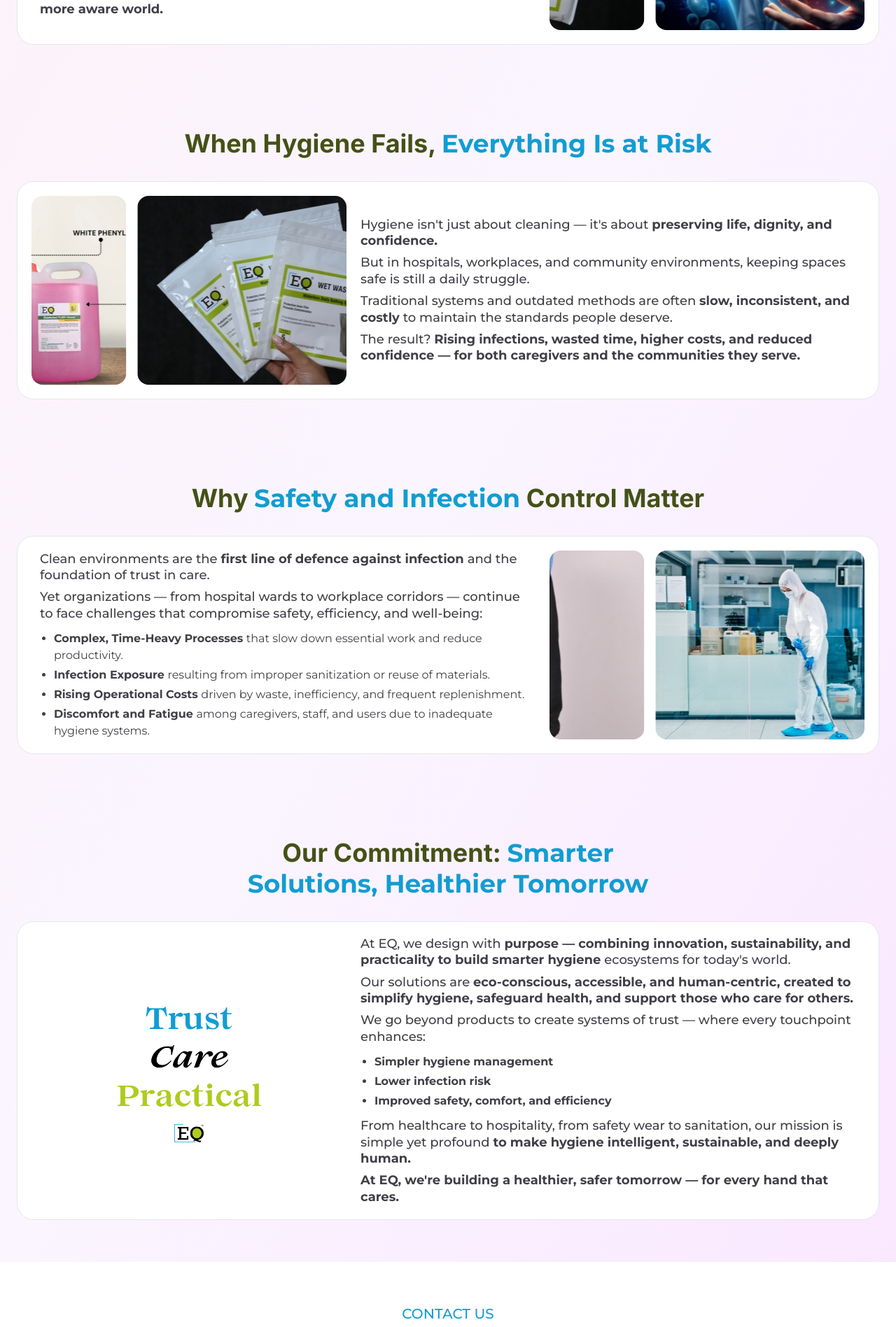
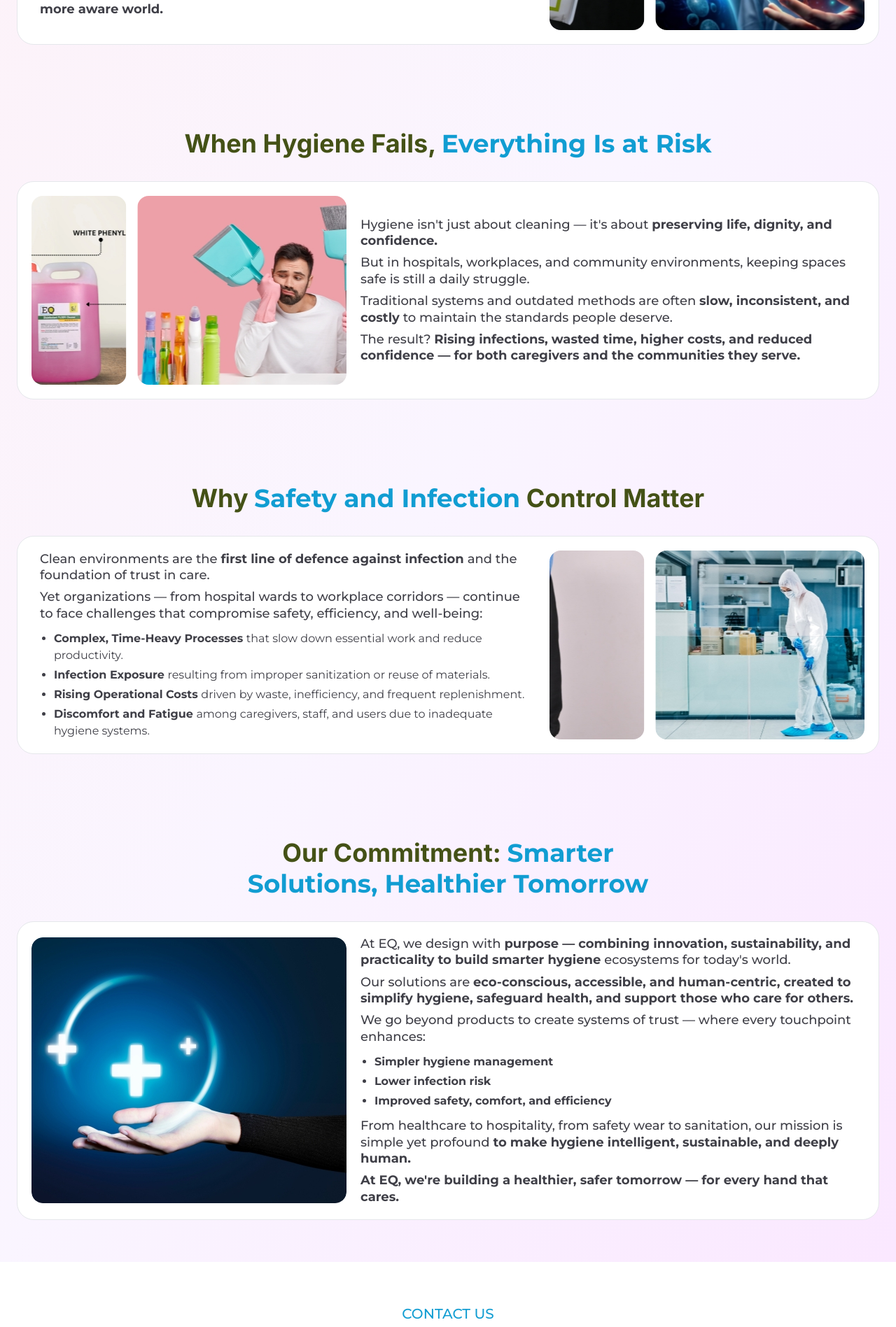
Before and after one commit to Semicolon-Wiz/ecoqual, a Next.js app: page /about in a window 1280 px wide. Shown: the part 532-2429 px from the top of the page at 70% size. Built offline with nearby package versions, Linux system fonts and the light colour scheme; no server answers.

Commit message:
Update image

```diff
--- a/src/components/AboutUs.tsx
+++ b/src/components/AboutUs.tsx
@@ -50,7 +50,7 @@ export default function AboutUs() {
 
 export function OurMission() {
     const data: string[] = [
-        "/images/about/banner-02.jpg",
+        "/images/about/banner-03.jpg",
         "/images/about/banner-04.jpg"
     ]
     return (
@@ -142,6 +142,9 @@ export function OurVision() {
 }
 
 export function OurValues() {
+     const data: string[] = [
+        "/images/about/banner-7.jpg",
+    ]
     return (
         <Section>
             <Wrapper>
@@ -155,8 +158,7 @@ export function OurValues() {
 
                     <div className='relative flex-1 grid lg:grid-cols-[450px_1fr] grid-cols-1 gap-5 bg-white p-5 rounded-3xl border border-gray-200'>
                         <div className='w-full h-full relative flex items-center justify-center'>
-                            <Image src='/images/about/4.png' width={400} height={200} alt='Ecoqual'
-                                className='w-[350px]' />
+                            <ImageCarousel image={data} />
                         </div>
                         <div className='w-full h-full relative flex justify-center flex-col'>
                             <p className='font-medium md:text-base lg:text-lg text-sm text-zinc-700 leading-[1.3] flex flex-col gap-2'>
```
Also changed, not shown: public/images/about/banner-03.jpg (added), public/images/about/banner-7.jpg (added).
